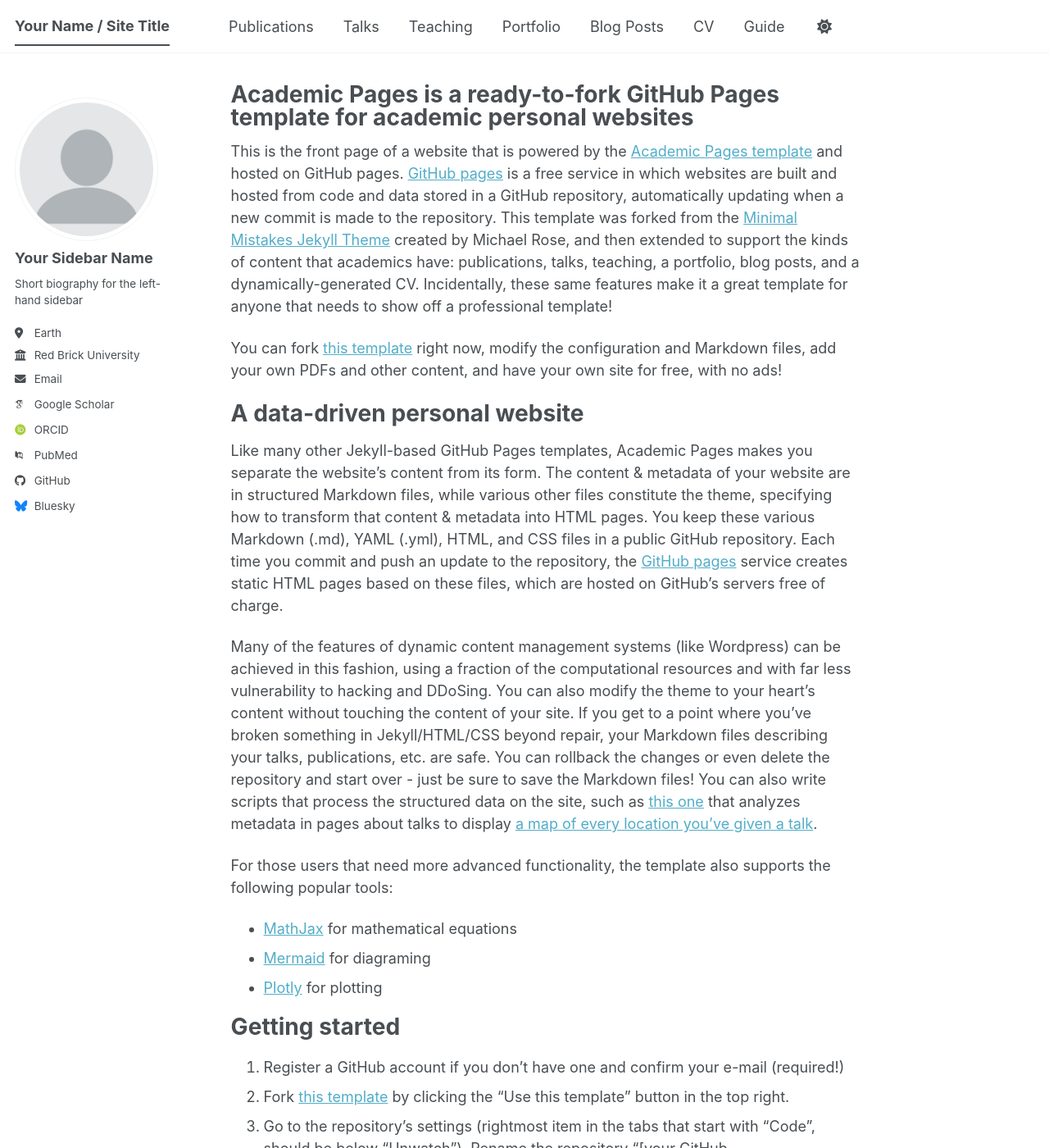
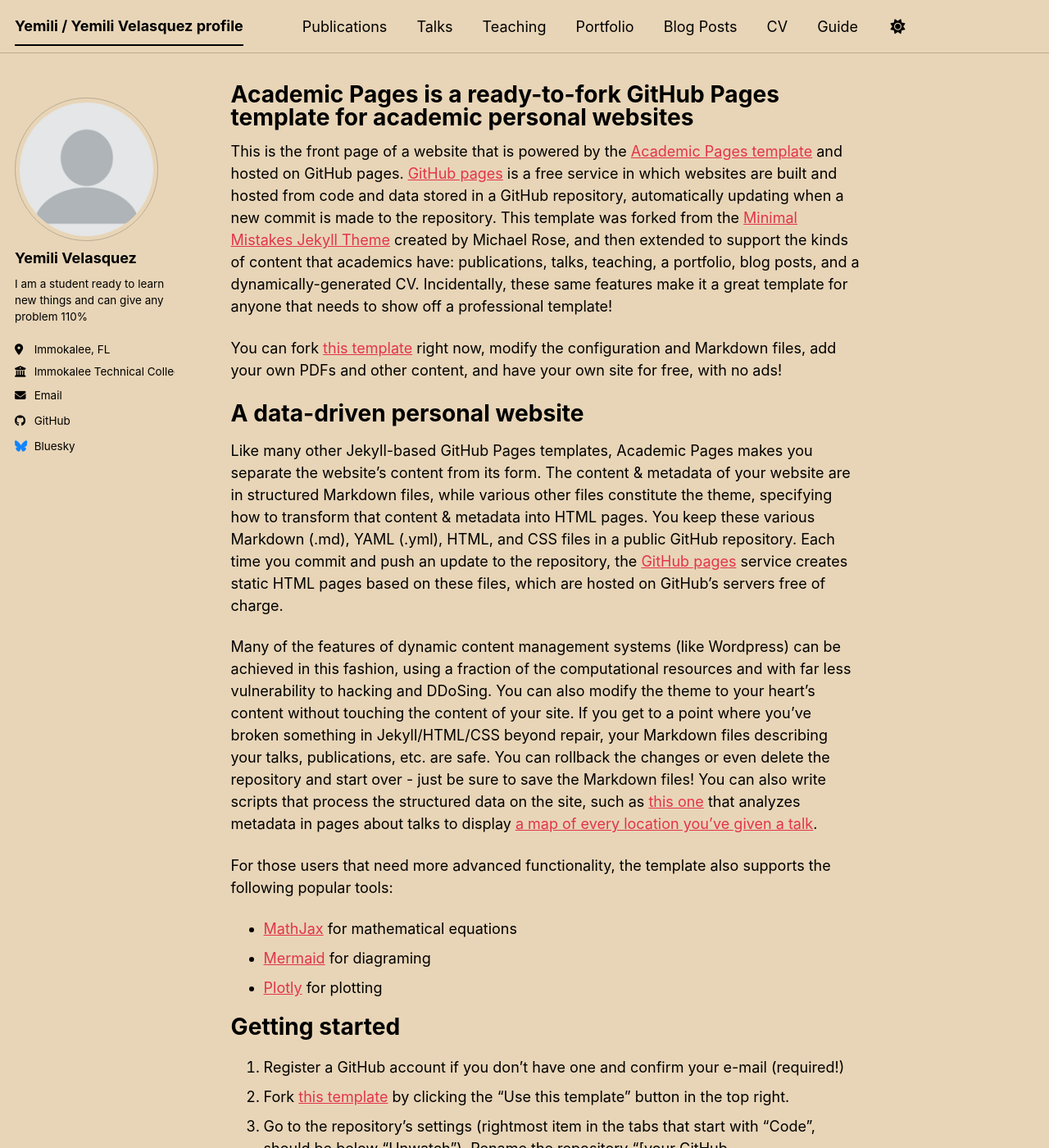
Before and after one commit to velasquezyemili-dev/velasquezyemili.github.io, a Jekyll site: the page built from _pages/about.md, in a window 1280 px wide and 1400 px high. Shown: the whole window at 82% size. Built offline with Jekyll 4.4.1, drawn with Linux system fonts in a browser that asks for light colours; some web fonts are replaced; a script bundle is joined from its source files by our own code; library files that are not in the unit come from our copies.

Commit message:
Update _config.yml_1

```diff
--- a/_config.yml
+++ b/_config.yml
@@ -8,15 +8,15 @@
 
 # Basic Site Settings
 locale                   : "en-US"
-site_theme               : "default" # The available themes options are "default", "air", "sunrise", "mint", "dirt" and "contrast"
-title                    : "Your Name / Site Title"
+site_theme               : "sunrise" # The available themes options are "default", "air", "sunrise", "mint", "dirt" and "contrast"
+title                    : "Yemili / Yemili Velasquez profile"
 title_separator          : "-"
 name                     : &name "Yemili Velasquez"
-description              : &description "Your Name's academic portfolio"   # Update this with a general description of your site, this is the default if not overridden by a page
-url                      : https://academicpages.github.io # The base hostname & protocol for your site e.g. "https://[your GitHub username].github.io",
+description              : &description "Yemili Velasquez and her achievements along her road to cybersecurity. Here are many badges she obtained"   # Update this with a general description of your site, this is the default if not overridden by a page
+url                      : https://velasquezyemili.github.io # The base hostname & protocol for your site e.g. "https://[your GitHub username].github.io",
                                                            # or if you already have some other page hosted on Github then use "https://[your GitHub username].github.io/[Your Repo Name]"
 baseurl                  : "" # the subpath of your site, e.g. "/blog"
-repository               : "academicpages/academicpages.github.io"
+repository               : "Yemili Velasquez/velasquezyemili.github.io"
 
 # Site Author - The following control what appear as part of the author content on the side bar.
 #               If a field is blank the icon and link will not appear, otherwise it will be shown.
@@ -24,34 +24,20 @@
 author:
   # Biographic information
   avatar           : "profile.png"
-  name             : "Your Sidebar Name"
+  name             : "Yemili Velasquez"
   pronouns         : # example: "she/her"
-  bio              : "Short biography for the left-hand sidebar"
-  location         : "Earth"
-  employer         : "Red Brick University"
+  bio              : "I am a student ready to learn new things and can give any problem 110% "
+  location         : "Immokalee, FL"
+  employer         : "Immokalee Technical College"
   uri              : # URL
-  email            : "none@example.org"
-
-  # Academic websites
-  academia         : # URL
-  arxiv            : # URL - Update with the correct link to your profile
-  googlescholar    : "https://scholar.google.com/citations?user=PS_CX0AAAAAJ"
-  inspire-hep      : # URL
-  impactstory      : # URL
-  orcid            : "https://orcid.org/yourorcidurl"
-  semantic         : # URL
-  ssrn             : # URL
-  pubmed           : "https://www.ncbi.nlm.nih.gov/pubmed/?term=john+snow"
-  researchgate     : # URL
-  scopus           : # URL
-  zotero           : # URL
+  email            : "velasquezyemili@gmail.com"
 
 
   # Repositories and software development
   bitbucket        : # Username - Update with your username on the site
   codepen          : # Username
   dribbble         : # Username
-  github           : "academicpages"
+  github           : "velasquezyemili.github.io"
   kaggle           : # Username
   stackoverflow    : # User number or user number and name (i.e., use "1" or "1/jeff-atwood")
 
```
